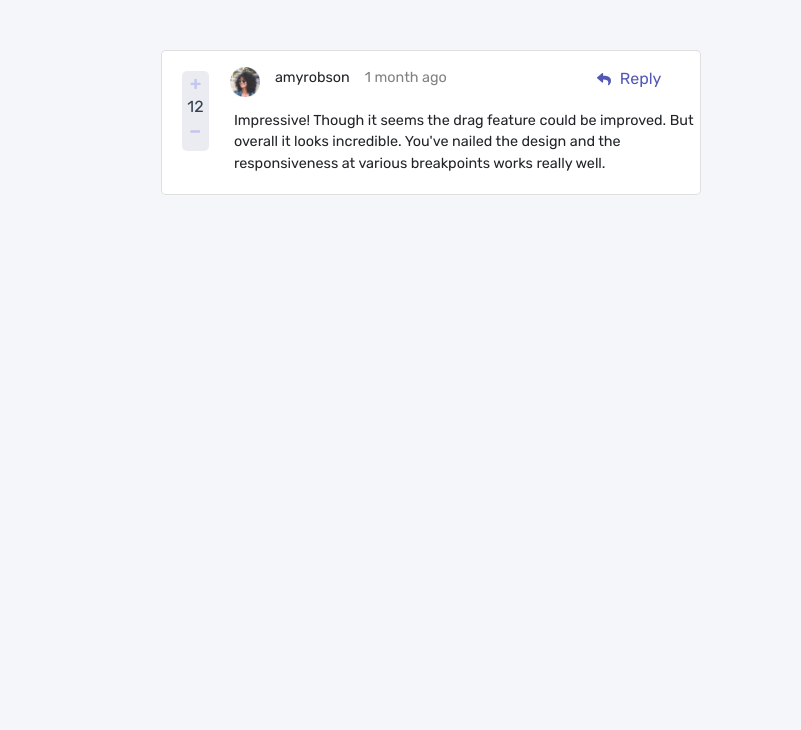
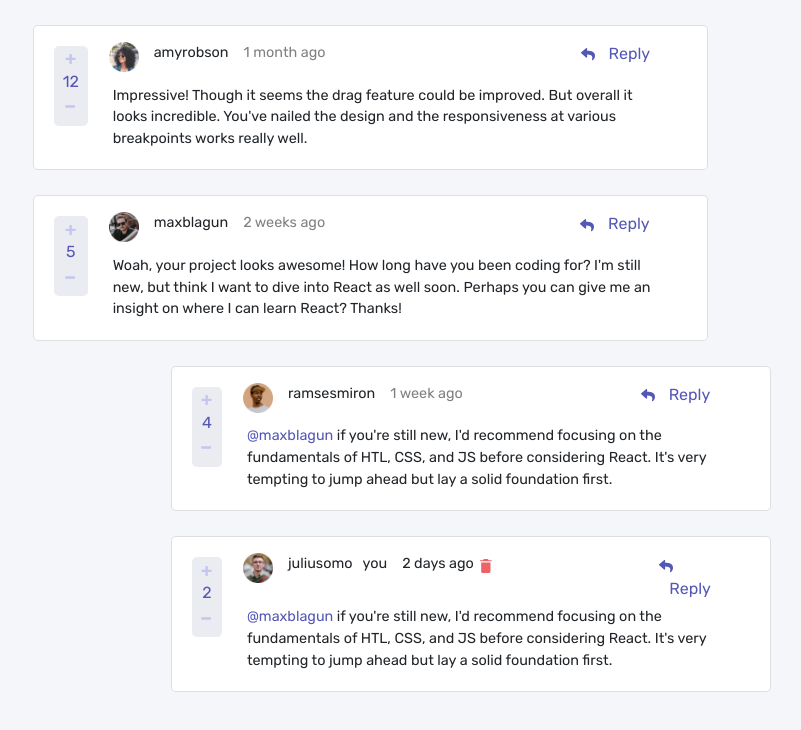
Before and after one commit to xqhuynh/comments-css-challenge, a plain HTML site: page index.html in a window 1280 px wide. Shown: the whole page, without its empty margins (479-1280 px from the left). Drawn offline with nearby package versions, Linux system fonts and the light colour scheme.

Commit message:
Complete comment boxes

```diff
--- a/index.html
+++ b/index.html
@@ -28,13 +28,16 @@
       href="https://fonts.googleapis.com/css2?family=Rubik:wght@400;500;700&display=swap"
       rel="stylesheet"
     />
+    <!-- CSS stylesheet  -->
     <link rel="stylesheet" href="./style.css" />
     <title>Frontend Mentor</title>
   </head>
   <body>
-    <div class="card mb-3" style="max-width: 540px">
+    <!-- First comment box -->
+    <div class="card mb-3" style="max-width: 675px">
       <div class="row g-0">
         <div class="col-md-4">
+          <!-- Comment counter -->
           <div>
             <img
               src="./images/icon-plus.svg"
@@ -53,6 +56,7 @@
         </div>
         <div class="col-md-8">
           <div class="card-body">
+            <!-- Commentor avatar, name, and last comment -->
             <div class="avatar">
               <img
                 src="./images/avatars/image-amyrobson.png"
@@ -61,11 +65,13 @@
             </div>
             <div class="name"><p>amyrobson</p></div>
             <div class="lastComment"><p>1 month ago</p></div>
+            <!-- Reply icon and link -->
             <div class="replyIcon">
               <img src="./images/icon-reply.svg" alt="reply-icon" />
-              <span class="replyText">Reply</span>
+              <a href="#" class="replyText">Reply</a>
             </div>
           </div>
+          <!-- Card body text -->
           <p class="card-text">
             Impressive! Though it seems the drag feature could be improved. But
             overall it looks incredible. You've nailed the design and the
@@ -74,5 +80,157 @@
         </div>
       </div>
     </div>
+
+    <!-- Second comment box -->
+    <div class="card mb-3" style="max-width: 675px">
+      <div class="row g-0">
+        <div class="col-md-4">
+          <!-- Comment counter -->
+          <div>
+            <img
+              src="./images/icon-plus.svg"
+              class="img-fluid rounded start"
+              alt="minus-sign"
+            />
+          </div>
+          <div class="counter">5</div>
+          <div>
+            <img
+              src="./images/icon-minus.svg"
+              class="img-fluid rounded-start"
+              alt="minus-sign"
+            />
+          </div>
+        </div>
+        <div class="col-md-8">
+          <div class="card-body">
+            <!-- Commentor avatar, name, and last comment -->
+            <div class="avatar">
+              <img
+                src="./images/avatars/image-maxblagun.png"
+                alt="max-blagun-pic"
+              />
+            </div>
+            <div class="name"><p>maxblagun</p></div>
+            <div class="lastComment"><p>2 weeks ago</p></div>
+            <!-- Reply icon and link -->
+            <div class="replyIcon">
+              <img src="./images/icon-reply.svg" alt="reply-icon" />
+              <a href="#" class="replyText">Reply</a>
+            </div>
+          </div>
+          <!-- Card body text -->
+          <p class="card-text">
+            Woah, your project looks awesome! How long have you been coding for?
+            I'm still new, but think I want to dive into React as well soon.
+            Perhaps you can give me an insight on where I can learn React?
+            Thanks!
+          </p>
+        </div>
+      </div>
+    </div>
+
+    <!-- First reply comment box -->
+    <div class="card commentReplyBox mb-3" style="max-width: 600px">
+      <div class="row g-0">
+        <div class="col-md-4">
+          <!-- Comment counter -->
+          <div>
+            <img
+              src="./images/icon-plus.svg"
+              class="img-fluid rounded start"
+              alt="minus-sign"
+            />
+          </div>
+          <div class="counter">4</div>
+          <div>
+            <img
+              src="./images/icon-minus.svg"
+              class="img-fluid rounded-start"
+              alt="minus-sign"
+            />
+          </div>
+        </div>
+        <div class="col-md-8 replyBox">
+          <div class="card-body">
+            <!-- Commentor avatar, name, and last comment -->
+            <div class="avatar">
+              <img
+                src="./images/avatars/image-ramsesmiron.png"
+                alt="ramses-miron-pic"
+              />
+            </div>
+            <div class="name"><p>ramsesmiron</p></div>
+            <div class="lastComment"><p>1 week ago</p></div>
+            <!-- Reply icon and link -->
+            <div class="replyIconContainer">
+              <img src="./images/icon-reply.svg" alt="reply-icon" />
+              <a href="#" class="replyText">Reply</a>
+            </div>
+          </div>
+          <!-- Card body text -->
+          <p class="card-text">
+            <span class="mentions">@maxblagun</span> if you're still new, I'd
+            recommend focusing on the fundamentals of HTL, CSS, and JS before
+            considering React. It's very tempting to jump ahead but lay a solid
+            foundation first.
+          </p>
+        </div>
+      </div>
+    </div>
+
+    <!-- Second reply comment box -->
+    <!-- First reply comment box -->
+    <div class="card commentReplyBox mb-3" style="max-width: 600px">
+      <div class="row g-0">
+        <div class="col-md-4">
+          <!-- Comment counter -->
+          <div>
+            <img
+              src="./images/icon-plus.svg"
+              class="img-fluid rounded start"
+              alt="minus-sign"
+            />
+          </div>
+          <div class="counter">2</div>
+          <div>
+            <img
+              src="./images/icon-minus.svg"
+              class="img-fluid rounded-start"
+              alt="minus-sign"
+            />
+          </div>
+        </div>
+        <div class="col-md-8 replyBox">
+          <div class="card-body">
+            <!-- Commentor avatar, name, and last comment -->
+            <div class="avatar">
+              <img
+                src="./images/avatars/image-juliusomo.png"
+                alt="juliu-somo-pic"
+              />
+            </div>
+            <div class="name"><p>juliusomo</p></div>
+            <div class="you"><p>you</p></div>
+            <div class="lastCommentBox"><p>2 days ago</p></div>
+            <div class="deleteIcon">
+              <img src="./images/icon-delete.svg" alt="delete-pic" />
+            </div>
+            <!-- Reply icon and link -->
+            <div class="lastReplyIconContainer">
+              <img src="./images/icon-reply.svg" alt="reply-icon" />
+              <a href="#" class="replyText">Reply</a>
+            </div>
+          </div>
+          <!-- Card body text -->
+          <p class="card-text">
+            <span class="mentions">@maxblagun</span> if you're still new, I'd
+            recommend focusing on the fundamentals of HTL, CSS, and JS before
+            considering React. It's very tempting to jump ahead but lay a solid
+            foundation first.
+          </p>
+        </div>
+      </div>
+    </div>
   </body>
 </html>
--- a/style.css
+++ b/style.css
@@ -6,8 +6,8 @@ body {
 }
 
 .card {
-  margin-top: 50px;
-  margin-left: 50%;
+  margin-top: 25px;
+  margin-left: 40%;
   border-radius: 5px;
 }
 
@@ -26,12 +26,13 @@ body {
 }
 
 .col-md-8 {
-  width: 480px;
+  width: 575px;
   height: auto;
 }
 
-.counter {
-  color: hsl(212, 24%, 26%);
+.counter,
+.mentions {
+  color: hsl(238, 40%, 52%);
 }
 
 .avatar > img {
@@ -50,12 +51,13 @@ body {
 }
 
 .replyIcon {
-  padding-left: 150px;
+  padding-left: 255px;
 }
 
 .replyText {
-  padding-left: 5px;
+  padding-left: 10px;
   color: hsl(238, 40%, 52%);
+  text-decoration: none;
 }
 
 .card-text {
@@ -63,3 +65,34 @@ body {
   padding-bottom: 20px;
   font-size: 0.9rem;
 }
+
+.replyBox {
+  width: 500px;
+}
+
+.commentReplyBox {
+  margin-left: 650px;
+}
+
+.replyIconContainer {
+  padding-left: 178px;
+}
+
+.you {
+  padding-left: 10px;
+  font-size: 0.9rem;
+}
+
+.lastCommentBox {
+  padding-left: 15px;
+  font-size: 0.9rem;
+  width: 125px;
+}
+
+.deleteIcon {
+  /* padding-left: 15px; */
+}
+
+.lastReplyIconContainer {
+  padding-left: 167px;
+}
```
